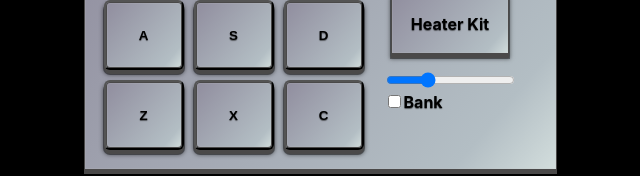
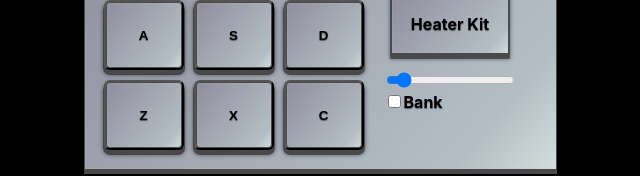
Before and after one commit to noraterbocs/drum-machine-react, a React (Create React App) app: page / in a window 1280 px wide. Shown: the part 365-541 px from the top of the page, without its empty margins (320-960 px from the left). Built offline with nearby package versions, Linux system fonts and the light colour scheme.

Commit message:
Fixed volume and keypress

```diff
--- a/src/Button.jsx
+++ b/src/Button.jsx
@@ -5,8 +5,8 @@
         <button
             className="button btn-big drum-pad"
             id={bank.id}
-            onKeyDown={handleEvent}
-            onClick={handleEvent}
+            onKeyUp={handleEvent}
+            onMouseUp={handleEvent}
         >
             <audio
                 className="clip"
--- a/src/Setup.jsx
+++ b/src/Setup.jsx
@@ -8,7 +8,7 @@
   const [currentBank, setCurrentBank] = useState(data.bankOne);
   const [checkedPower, setCheckedPower] = useState(true);
   const [display, setDisplay] = useState("Heater Kit");
-  const [volume, setVolume] = useState(30);
+  const [volume, setVolume] = useState(10);
   const audioRef = useRef({});
   const setBank = () => {
     setCheckedBank(!checkedBank);
@@ -31,7 +31,7 @@
     }
   };
   const handleChangeVolume = (e) => {
-    setDisplay(`Volume: ${e.target.value}`);
+    setDisplay(`Volume: ${e.target.value}%`);
     setVolume(e.target.value);
   };
 
@@ -40,25 +40,40 @@
       console.log("power turned off");
       return;
     } else {
+      console.log(e.target.id)
       const soundBank = currentBank.find(
         (bank) =>
-          e.target.childNodes[0].id === bank.keyTrigger ||
-          e.code === `Key${bank.keyTrigger}`
+          e.target.childNodes[0].id === bank.keyTrigger
+          ||
+          e.key === bank.keyTrigger.toLowerCase()
       );
       console.log(soundBank);
-      setDisplay(soundBank.id);
-      const sound = audioRef.current[soundBank.keyTrigger];
-      console.log(sound)
-      if (sound) {
+      if (soundBank) {
+        setDisplay(soundBank.id);
+        const sound = audioRef.current[soundBank.keyTrigger];
+        sound.volume = volume / 100
+        console.log(sound)
         sound.play();
+      } else {
+        alert('You clicked the wrong key!')
       }
     }
+    e.target.blur();
   };
   useEffect(() => {
     if (audioRef) {
-      audioRef.current.volume = volume / 100;
+      console.log(audioRef.current)
+      console.log(audioRef)
+      audioRef.volume = volume
     }
-  }, [volume, audioRef]);
+  }, [volume]);
+
+  useEffect(() => {
+    document.addEventListener('keyup', handleEvent);
+    return () => {
+      document.removeEventListener('keyup', handleEvent);
+    };
+  }, []);
 
   return (
 
--- a/src/Volume.js
+++ /dev/null
@@ -1,19 +0,0 @@
-import React from 'react';
-
-export const Volume = ({volume, handleChangeVolume}) => {
-    return (
-   <div>
-        <input
-          type="range"
-          className="form-range"
-          id="customRange1"
-          min="1"
-          max="100"
-          default="50"
-          step="5"
-          value={volume}
-          onChange={handleChangeVolume}
-        />
-      </div>
-    );
-}
--- /dev/null
+++ b/src/Volume.jsx
@@ -0,0 +1,18 @@
+import React from 'react';
+
+export const Volume = ({ volume, handleChangeVolume }) => {
+  return (
+    <div>
+      <input
+        type="range"
+        className="form-range"
+        id="customRange1"
+        min="1"
+        max="100"
+        step="1"
+        value={volume}
+        onChange={handleChangeVolume}
+      />
+    </div>
+  );
+}
```
